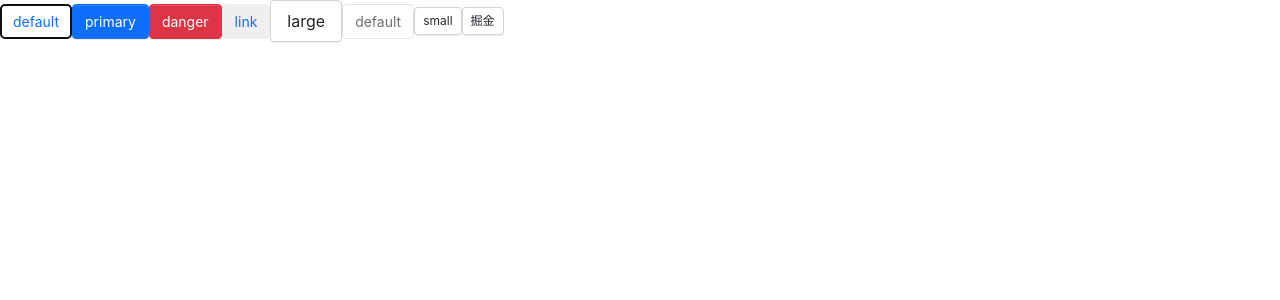
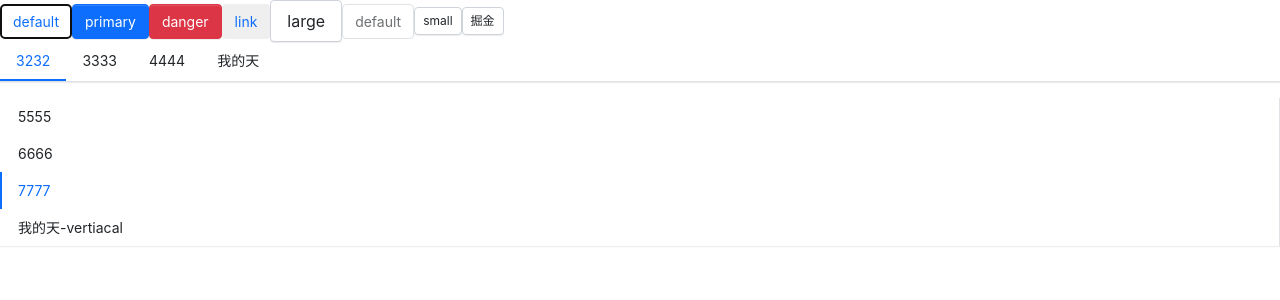
Before and after one commit to sqq1992/sun-ui, a React app: page / in a window 1280 px wide. Shown: the top 300 px of the page. Built offline with nearby package versions, Linux system fonts and the light colour scheme.

Commit message:
Menu组件!

```diff
--- a/package.json
+++ b/package.json
@@ -6,7 +6,7 @@
     "@babel/core": "7.9.0",
     "@svgr/webpack": "4.3.3",
     "@testing-library/jest-dom": "^4.2.4",
-    "@testing-library/react": "^9.3.2",
+    "@testing-library/react": "^10.0.4",
     "@testing-library/user-event": "^7.1.2",
     "@types/classnames": "^2.2.10",
     "@types/jest": "^24.0.0",
--- a/src/App.tsx
+++ b/src/App.tsx
@@ -3,6 +3,9 @@
 import './style/index.less';
 
 import Button from './components/button/Button';
+import Menu from './components/menu/Menu';
+import MenuItem from "./components/menu/MenuItem";
+import SubMenu from "./components/menu/SubMenu";
 
 const App: React.FC = () => {
   return (
@@ -17,6 +20,46 @@
             <Button size="small">small</Button>
             <Button size="small" target="_blank" href="https://juejin.im/timeline">掘金</Button>
         </div>
+        <div>
+            <Menu onSelect={(index)=>{console.log('11',index)}}>
+                <MenuItem >
+                    3232
+                </MenuItem>
+                <MenuItem >
+                    3333
+                </MenuItem>
+                <MenuItem >
+                    4444
+                </MenuItem>
+                <SubMenu title="我的天">
+                    <MenuItem >
+                        我的天-1111
+                    </MenuItem>
+                    <MenuItem >
+                        我的天-2222
+                    </MenuItem>
+                </SubMenu>
+            </Menu>
+            <Menu mode="vertical" defaultIndex="2" onSelect={(index)=>{console.log('11',index)}}>
+                <MenuItem >
+                    5555
+                </MenuItem>
+                <MenuItem >
+                    6666
+                </MenuItem>
+                <MenuItem>
+                    7777
+                </MenuItem>
+                <SubMenu title="我的天-vertiacal">
+                    <MenuItem >
+                        我的天-1111
+                    </MenuItem>
+                    <MenuItem >
+                        我的天-2222
+                    </MenuItem>
+                </SubMenu>
+            </Menu>
+        </div>
       </div>
   );
 };
--- /dev/null
+++ b/src/components/menu/Menu.tsx
@@ -0,0 +1,79 @@
+import React, {createContext, useState} from 'react';
+import Classnames from 'classnames';
+import {MenuItemProps} from "./MenuItem";
+
+
+type modeText = 'horizontal' | 'vertical';
+
+interface MenuProps {
+    className?: string;
+    mode?: modeText,
+    defaultIndex?: string,
+    style?: React.CSSProperties,
+    onSelect?: (selectIndex: string) => void
+}
+
+interface IMenuContext {
+    index: string;
+    mode?: modeText,
+    onSelect?: (selectIndex: string) => void
+}
+
+export const MenuContext = createContext<IMenuContext>({index: '0'})
+const Menu: React.FC<MenuProps> = (props) => {
+    const {className, mode, defaultIndex, style, children, onSelect} = props;
+    const [currentActive, setActive] = useState(defaultIndex);
+    let boxClassName = Classnames('menu', {
+        [`${className}`]: true,
+        'menu-vertical': mode === "vertical",
+        'menu-horizontal': mode === "horizontal",
+    });
+
+    let handleClick = (index: string) => {
+        setActive(index);
+        if(onSelect){
+            onSelect(index);
+        }
+    };
+
+    let menuChildrenValue: IMenuContext = {
+        index: currentActive ? currentActive : '0',
+        mode,
+        onSelect: handleClick
+    };
+
+    let renderChildren = () => {
+        return React.Children.map(children, (child, index) => {
+            const childElement = child as React.FunctionComponentElement<MenuItemProps>;
+            let {displayName} = childElement.type;
+
+            if(displayName==="MenuItem" || displayName==="SubMenu"){
+                return React.cloneElement(childElement,{
+                    index: index.toString()
+                })
+            }else {
+                console.error("这不是一个menuItem或者SubMenu组件");
+            }
+        });
+
+    };
+
+    return (
+        <ul
+            className={boxClassName}
+            style={style}
+        >
+            <MenuContext.Provider value={menuChildrenValue}>
+                {renderChildren()}
+            </MenuContext.Provider>
+        </ul>
+    );
+};
+
+Menu.defaultProps = {
+    className:'',
+    defaultIndex: '0',
+    mode: "horizontal"
+};
+
+export default Menu;
--- /dev/null
+++ b/src/components/menu/MenuItem.tsx
@@ -0,0 +1,47 @@
+import React, {useContext} from 'react';
+import Classnames from 'classnames';
+import {MenuContext} from './Menu';
+
+
+export interface MenuItemProps {
+    index?: string,
+    disabled?: boolean,
+    className?: string;
+    style?: React.CSSProperties,
+}
+
+
+const MenuItem: React.FC<MenuItemProps> = (props) => {
+    const {className, disabled, style, children, index} = props;
+
+    const context = useContext(MenuContext)
+    let boxClassName = Classnames('menu-item', {
+        [`${className}`]: true,
+        'disabled': disabled,
+        'active': context.index === index
+    });
+
+    const handleClick = () => {
+        if (context.onSelect && !disabled && context.index !== index && typeof index === "string") {
+            context.onSelect(index);
+        }
+    };
+
+    return (
+        <li
+            className={boxClassName}
+            style={style}
+            onClick={handleClick}
+        >
+            {children}
+        </li>
+    );
+};
+
+MenuItem.displayName = "MenuItem";
+MenuItem.defaultProps = {
+    className:'',
+    disabled: false,
+};
+
+export default MenuItem;
--- /dev/null
+++ b/src/components/menu/SubMenu.tsx
@@ -0,0 +1,86 @@
+import React, {useContext, useState} from 'react';
+import Classnames from 'classnames';
+import {MenuItemProps} from "./MenuItem";
+import {MenuContext} from "./Menu";
+
+
+interface SubMenuProps {
+    title: string,
+    className?: string;
+    style?: React.CSSProperties,
+    index?: string;
+}
+
+
+const SubMenu: React.FC<SubMenuProps> = (props) => {
+    const {className, style, children, title, index} = props;
+    const context = useContext(MenuContext);
+    const [isMenuOpen, setMenuOpen] = useState(false);
+
+
+    const handleMouse = (e: React.MouseEvent, toggle: boolean) => {
+        setMenuOpen(toggle);
+    };
+
+    const onClickEvents = context.mode === "vertical" ? {
+        onClick: (e: React.MouseEvent) => {
+            setMenuOpen(!isMenuOpen);
+        }
+    } : {};
+
+    const hoverEventsObj = context.mode === 'horizontal' ? {
+        onMouseEnter: (e: React.MouseEvent) => { handleMouse(e, true)},
+        onMouseLeave: (e: React.MouseEvent) => { handleMouse(e, false)}
+    } : {}
+
+    let renderChildren = () => {
+
+        let childElement = React.Children.map(children, (child, smallIndex) => {
+            const childElement = child as React.FunctionComponentElement<MenuItemProps>;
+            let {displayName} = childElement.type;
+            if(displayName==="MenuItem"){
+                return React.cloneElement(childElement,{
+                    index:`${index}-${smallIndex}`
+                })
+            }else {
+                console.error("这不是一个menuItem组件")
+            }
+        });
+        let innerUlClassName = Classnames('submenu', {
+            'menu-opened': isMenuOpen,
+        });
+
+        return (
+            <ul className={innerUlClassName}>
+                {childElement}
+            </ul>
+        );
+    };
+
+
+    let boxClassName = Classnames('menu-item submenu-item', {
+        [`${className}`]: true,
+        'active': context.index === index,
+    });
+
+    return (
+        <li
+            className={boxClassName}
+            style={style}
+            {...hoverEventsObj}
+        >
+            <div className="submenu-title" {...onClickEvents}>
+                {title}
+            </div>
+            {renderChildren()}
+        </li>
+    );
+};
+
+SubMenu.displayName = "SubMenu";
+SubMenu.defaultProps = {
+    className:'',
+    title: '测试subMenu'
+};
+
+export default SubMenu;
--- /dev/null
+++ b/src/components/menu/index.less
@@ -0,0 +1,94 @@
+
+
+.menu {
+  display: flex;
+  flex-wrap: wrap;
+  padding-left: 0;
+  list-style: none;
+  border-bottom: @menu-border-width solid @menu-border-color;
+  box-shadow: @menu-box-shadow;
+  >.menu-item {
+    padding: @menu-item-padding-y @menu-item-padding-x;
+    cursor: pointer;
+    transition: @menu-transition;
+    &:hover, &:focus {
+      text-decoration: none;
+    }
+    &.disabled {
+      color: @menu-item-disabled-color;
+      pointer-events: none;
+      cursor: default;
+    }
+    &.active, &:hover {
+      color: @menu-item-active-color;
+      border-bottom: @menu-item-active-border-width solid @menu-item-active-color;
+    }
+  }
+
+
+  .submenu-item {
+    position: relative;
+    .submenu-title {
+      display: flex;
+      align-items: center;
+    }
+    .arrow-icon {
+      transition: transform .25s ease-in-out;
+      margin-left: 3px;
+    }
+    &:hover {
+      .arrow-icon {
+        transform: rotate(180deg);
+      }
+    }
+  }
+
+  .submenu {
+    display: none;
+    list-style:none;
+    padding-left: 0;
+    white-space: nowrap;
+    transition: @menu-transition;
+    .menu-item {
+      padding: @menu-item-padding-y @menu-item-padding-x;
+      cursor: pointer;
+      transition: @menu-transition;
+      color: @body-color;
+      &.is-active, &:hover {
+        color: @menu-item-active-color !important;
+      }
+    }
+  }
+  .submenu.menu-opened {
+    display: block;
+  }
+
+
+}
+.menu-horizontal {
+  >.menu-item {
+    border-bottom: @menu-item-active-border-width solid transparent;
+  }
+  .submenu {
+    position: absolute;
+    background: @white;
+    z-index: 100;
+    top: calc(100% + 4px);
+    left: 0;
+    border: @menu-border-width solid @menu-border-color;
+    box-shadow: @submenu-box-shadow;
+  }
+}
+.menu-vertical {
+  flex-direction: column;
+  border-bottom: 0px;
+  border-right: @menu-border-width solid @menu-border-color;
+  >.menu-item {
+    border-left: @menu-item-active-border-width solid transparent;
+    &.active,
+    &:hover {
+      border-bottom: 0px;
+      border-left: @menu-item-active-border-width solid @menu-item-active-color;
+    }
+  }
+}
--- a/src/style/index.less
+++ b/src/style/index.less
@@ -10,3 +10,5 @@
 
 //components styles
 @import "../components/button/index";
+
+@import "../components/menu/index";
```
Also changed, not shown: 2 other files (tests, documents, lock files or other folders).
